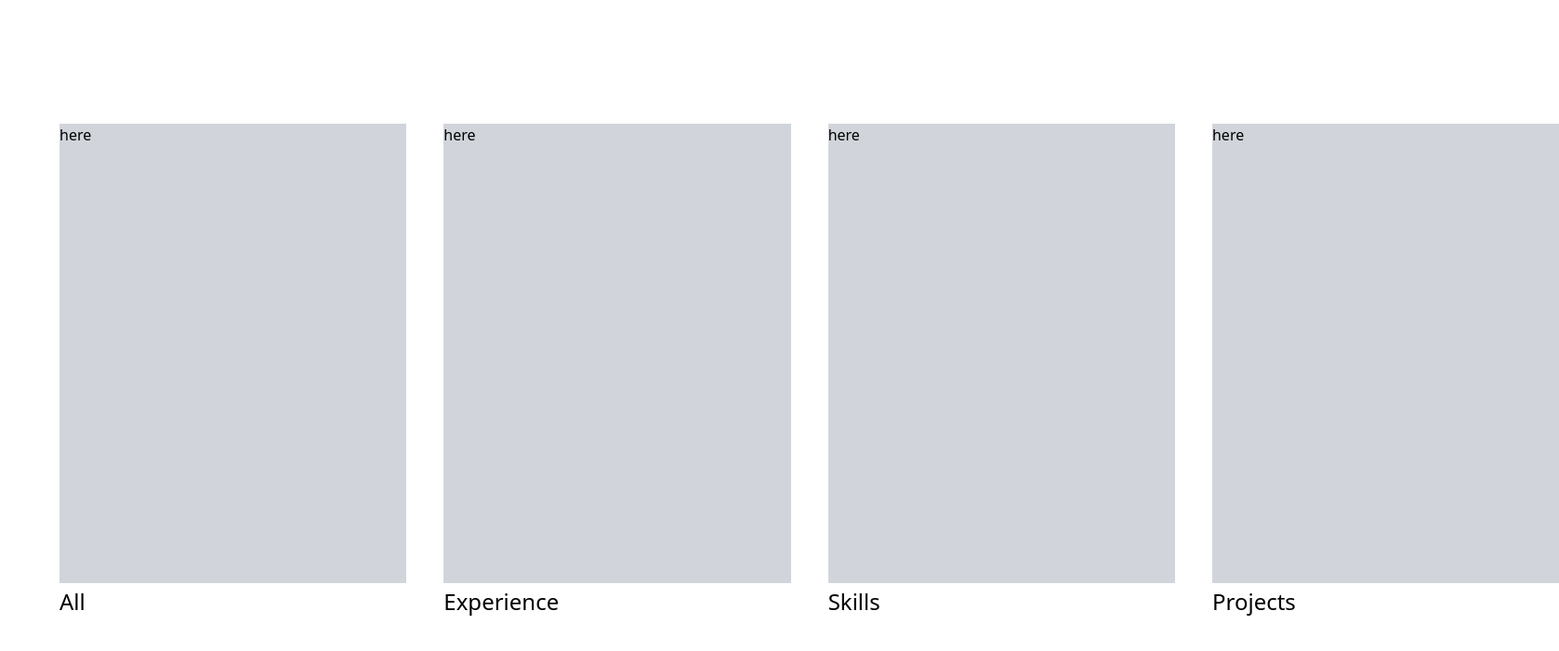
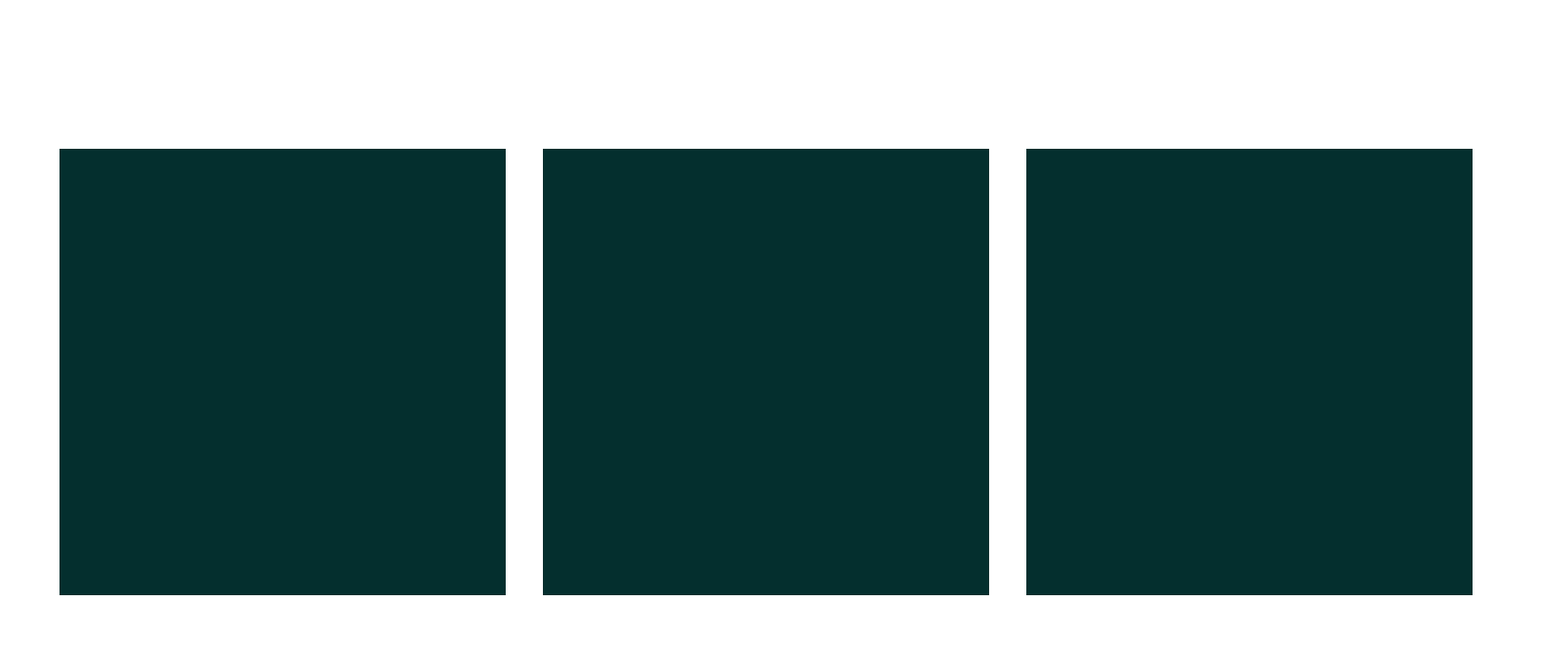
Before and after one commit to bijuice/portfolio-v2, a Next.js app: page / in a window 1280 px wide. Shown: the top 700 px of the page at 93% size, 1677 px wide, since content can reach past the window. Built offline with nearby package versions, Linux system fonts and the light colour scheme.

Commit message:
progress

```diff
--- a/components/Categories/All.tsx
+++ /dev/null
@@ -1,31 +0,0 @@
-import { CategoryProps } from "@/props/CategoryProps"
-import Image from "next/image"
-
-export default function All({ category }: CategoryProps) {
-  const isActive = category === "ALL"
-
-  return (
-    <div className="relative h-full flex">
-      <div className=" overflow-hidden absolute top-1/3 pt-24 wrap truncate ">
-        <h4 className="heading-intro">fullstack, cat dad, poet.</h4>
-      </div>
-
-      <div className="basis-1/2"></div>
-
-      <div className=" basis-1/2 grid grid-cols-2 overflow-y-scroll mb-20 no-scrollbar"></div>
-    </div>
-  )
-}
-
-function ImageContainer() {
-  return (
-    <div className="relative rounded-md w-full aspect-video overflow-hidden image-container cursor-pointer sub-heading ">
-      <Image
-        src="/images/winners.jpg"
-        fill={true}
-        alt="Abdul and Rawling winning  red bull basement global community award"
-        className="object-cover "
-      />
-    </div>
-  )
-}
--- a/components/Slice.tsx
+++ b/components/Slice.tsx
@@ -44,7 +44,7 @@ type SliceProps = {
 export function Slice({ activeSlice, setActiveSlice, data }: SliceProps) {
   const { title } = data
 
-  const isActive = activeSlice === title || activeSlice === "ALL"
+  const isActive = activeSlice === title || activeSlice === "ABOUT"
 
   return (
     <div
--- a/pages/index.tsx
+++ b/pages/index.tsx
@@ -1,41 +1,111 @@
-import All from "@/components/categories/All"
 import Experience from "@/components/categories/Experience"
 import CATEGORY from "@/types/Category"
-import { useState } from "react"
+import { useRef, useState } from "react"
+import { motion, AnimatePresence } from "framer-motion"
 
 export default function Home() {
-  const [category, setCategory] = useState<CATEGORY>("ALL")
+  const [activeCategory, setActiveCategory] = useState<CATEGORY>("ALL")
 
-  function resolveCategory() {
-    switch (category) {
-      case "ALL":
-        return <All category={category} />
-      case "EXPERIENCE":
-        return <Experience category={category} />
-      default:
-        return <All category={category} />
-    }
+  function setCategory(category: CATEGORY) {
+    setActiveCategory(category)
   }
 
   return (
-    <main className=" h-screen relative px-16 max-w-[1500px] w-full flex items-center gap-10 select-none">
-      <CategoryCard category={"ALL"} />
-      <CategoryCard category={"EXPERIENCE"} />
-      <CategoryCard category={"SKILLS"} />
-      <CategoryCard category={"PROJECTS"} />
+    <main className=" h-screen px-16 max-w-[1500px] w-full flex items-center   select-none">
+      <div className="flex items-center gap-10">
+        <CategoryCard
+          category={"ABOUT"}
+          activeCategory={activeCategory}
+          setCategory={setCategory}
+        />
+        <CategoryCard
+          category={"EXPERIENCE"}
+          activeCategory={activeCategory}
+          setCategory={setCategory}
+        />
+        <CategoryCard
+          category={"SKILLS"}
+          activeCategory={activeCategory}
+          setCategory={setCategory}
+        />
+      </div>
     </main>
   )
 }
 
-function CategoryCard({ category }: { category: CATEGORY }) {
+type CategoryCardProps = {
+  category: CATEGORY
+  activeCategory: CATEGORY
+  setCategory(category: CATEGORY): void
+}
+
+type CategoryState = "all" | "active" | "inactive"
+
+function CategoryCard({
+  category,
+  activeCategory,
+  setCategory,
+}: CategoryCardProps) {
+  function resolveCategoryState(): CategoryState {
+    if (activeCategory === "ALL") {
+      return "all"
+    } else if (activeCategory === category) {
+      return "active"
+    }
+    return "inactive"
+  }
+
+  const animProperties = () => {
+    const properties = {
+      height: "60vh",
+      width: "20vw",
+      position: "relative",
+    }
+
+    if (resolveCategoryState() === "active") {
+      properties.height = "100vh"
+      properties.width = "10000px"
+    } else {
+      properties.width = "0vw"
+    }
+
+    return properties
+  }
+
   return (
-    <div className=" h-2/3 aspect-[3.5/5]  flex flex-col">
-      <div className="bg-gray-300 grow "> here</div>
-      <div>
-        <h1 className="text-2xl font-light flex items-center h-[40px] capitalize">
-          {category.toLowerCase()}
-        </h1>
-      </div>
-    </div>
+    <motion.div
+      layout
+      key={category}
+      className={` max-h-screen max-w-screen grow bg-teal-950  flex flex-col ${
+        resolveCategoryState() === "all" && "cursor-pointer"
+      } `}
+      onClick={() => {
+        setCategory(category)
+      }}
+      initial={{
+        opacity: 1,
+      }}
+      animate={{
+        opacity: 1,
+        height: animProperties().height,
+        width: animProperties().height,
+        position: animProperties().position as any,
+      }}
+    >
+      <motion.div className="relative" layout>
+        <motion.button
+          className="text-white absolute right-4 top-4"
+          onClick={(e) => {
+            e.stopPropagation()
+            setCategory("ALL")
+          }}
+          animate={{
+            opacity: resolveCategoryState() === "active" ? 1 : 0,
+          }}
+        >
+          close
+        </motion.button>
+      </motion.div>
+    </motion.div>
   )
 }
--- a/types/Category.ts
+++ b/types/Category.ts
@@ -1,5 +1,6 @@
 const Category = {
   ALL: "ALL",
+  ABOUT: "ABOUT",
   EXPERIENCE: "EXPERIENCE",
   SKILLS: "SKILLS",
   BLOG: "BLOG",
```
